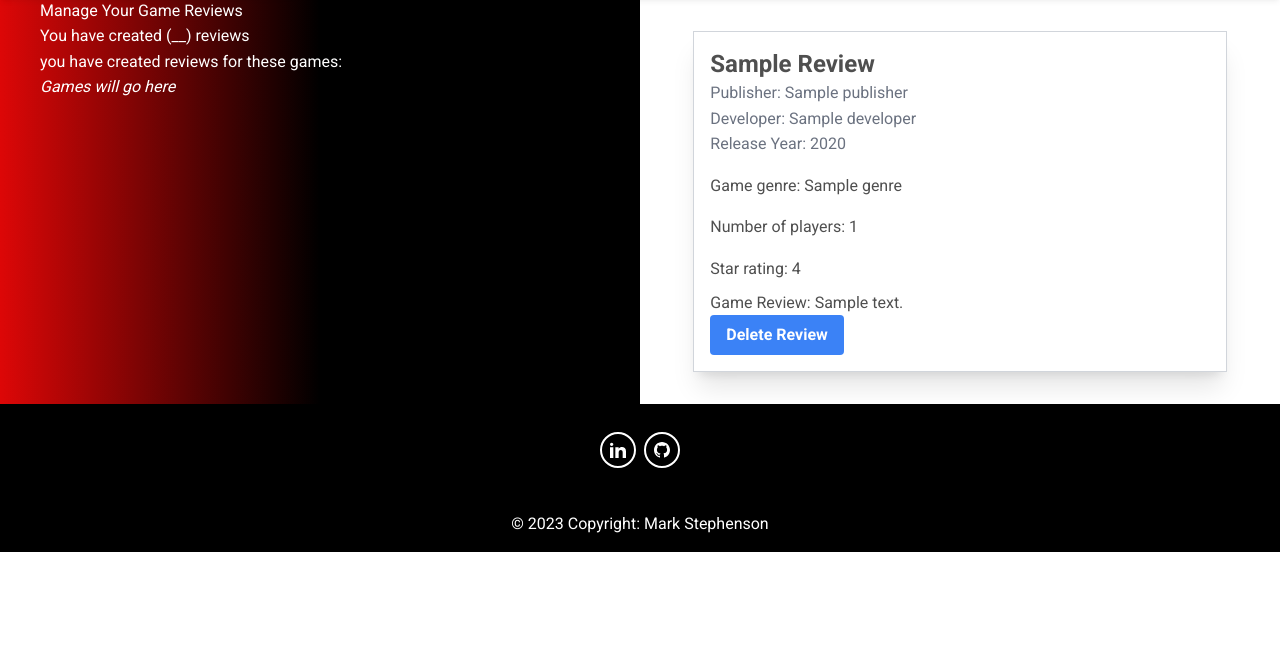
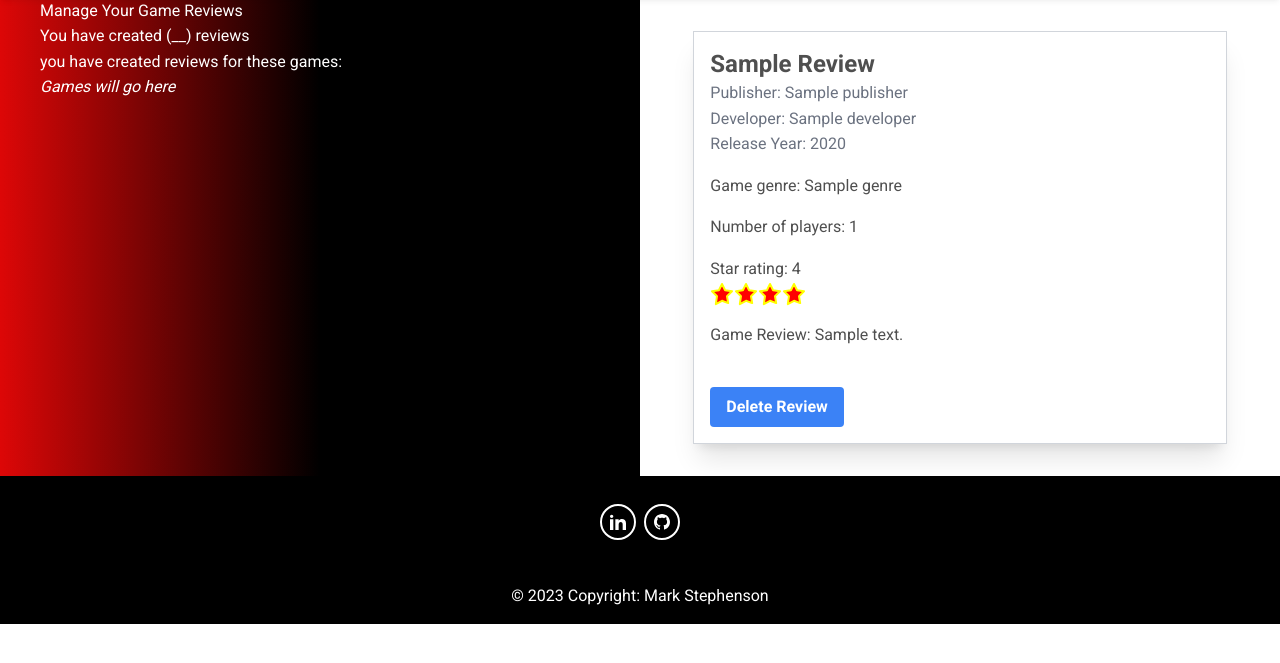
Before and after one commit to MJstephenson/game-reviews, a Flask app: template templates/manage_reviews.html in a window 1280 px wide. Shown: the part 93-756 px from the top of the page. Run offline with Flask 3, Linux system fonts and the light colour scheme; the template is opened without the code that fills it: most values are stand-ins (such as "Sample title", 1, 10 or a date in 2020); some libraries are stand-ins or nearby versions; some web fonts are replaced.

Commit message:
Add star rating svg to review form

```diff
--- a/templates/manage_reviews.html
+++ b/templates/manage_reviews.html
@@ -26,16 +26,20 @@
         <p class="text-gray-500"><span>Release Year: </span>{{ review.release_year }}</p>
         <p class="mt-4"><span>Game genre: </span>{{ review.genre }}</p>
         <p class="mt-4"><span>Number of players: </span>{{ review.player_number }}</p>
-        <p class="mt-4"><span>Star rating: </span>{{ review.star_rating }}</p>
-        <p class="mt-2"><span>Game Review: </span>{{ review.game_review }}</p>
+        <p class="mt-4 pr-2">Star rating: </>{{ review.star_rating }}</p>
+        <p class=" flex align-middle items-center">
+            {% for star in range(review.star_rating|int) %}                    <svg xmlns="http://www.w3.org/2000/svg" class="h-6 w-6" fill="red" viewBox="0 0 24 24" stroke="yellow">
+                    <path stroke-linecap="round" stroke-linejoin="round" stroke-width="2" d="M12 2l3.09 6.26L22 9.27l-5 4.96 1.18 6.87L12 18.77l-6.18 3.35L7 14.22l-5-4.95 6.91-1.01L12 2z" />
+                </svg>
+            {% endfor %}
+        <p class="mt-4"><span>Game Review: </span>{{ review.game_review }}</p>
         <!-- I have concatenated the string with review_id so that the revew id matches the forms id for deletion-->
         <form action="{{ url_for('delete_review', review_id=review._id) }}" method="post" id="deleteForm{{review._id}}">
             <button type="button" onclick="confirmDelete('{{ review.game_name }}', 'deleteForm{{review._id}}')"
-            class="bg-blue-500 hover:bg-blue-700 text-white font-bold py-2 px-4 rounded focus:outline-none focus:shadow-outline">
+            class="bg-blue-500 hover:bg-blue-700 text-white font-bold py-2 px-4 rounded focus:outline-none focus:shadow-outline mt-10">
                 Delete Review
             </button>
         </form>
-
     </div>
 
     {% else %}
```
